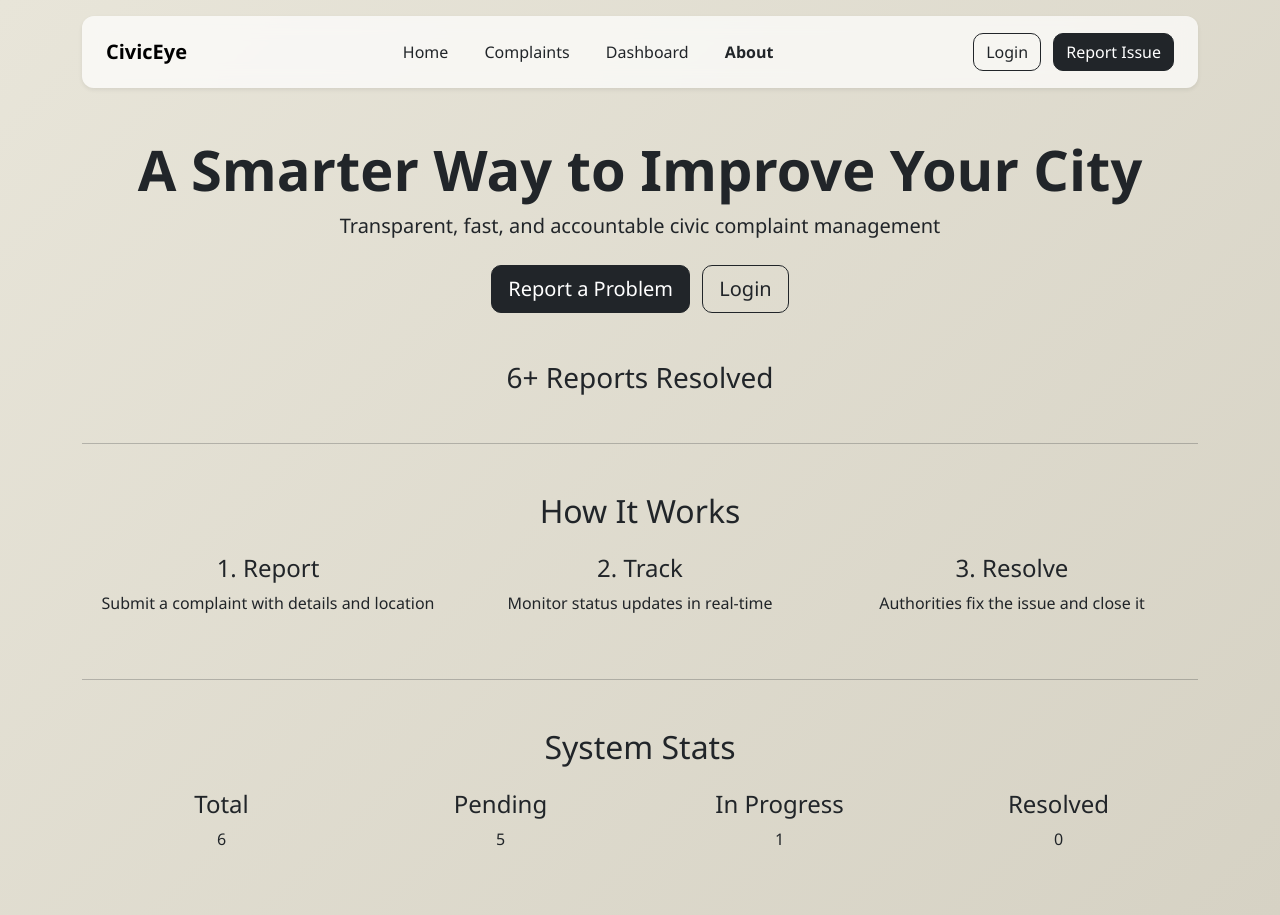
After one commit to Spirekharn/CivicEye, a Django app: page /accounts/ in a window 1280 px wide. The commit adds this page. Run offline with Django 5.2, Linux system fonts and the light colour scheme; data comes from the database, SQL or seed files in the repository; both versions use the stored data as it was after the commit.

Commit message:
homepage added and some minor tweaks

```diff
--- /dev/null
+++ b/accounts/templates/accounts/home.html
@@ -0,0 +1,68 @@
+{% extends 'base.html' %}
+{% block content %}
+
+<div class="container text-center mt-5">
+
+    <h1 class="display-4 fw-bold">A Smarter Way to Improve Your City</h1>
+    <p class="lead">Transparent, fast, and accountable civic complaint management</p>
+
+    <div class="mt-4">
+        <a href="/complaints/create/" class="btn btn-dark btn-lg me-2">Report a Problem</a>
+        <a href="/accounts/login/" class="btn btn-outline-dark btn-lg">Login</a>
+    </div>
+
+    <div class="mt-5">
+        <h3>{{ total }}+ Reports Resolved</h3>
+    </div>
+
+</div>
+
+<hr class="my-5">
+
+<div class="container text-center">
+    <h2 class="mb-4">How It Works</h2>
+
+    <div class="row">
+        <div class="col-md-4">
+            <h4>1. Report</h4>
+            <p>Submit a complaint with details and location</p>
+        </div>
+
+        <div class="col-md-4">
+            <h4>2. Track</h4>
+            <p>Monitor status updates in real-time</p>
+        </div>
+
+        <div class="col-md-4">
+            <h4>3. Resolve</h4>
+            <p>Authorities fix the issue and close it</p>
+        </div>
+    </div>
+</div>
+
+<hr class="my-5">
+
+<div class="container text-center mb-5">
+    <h2>System Stats</h2>
+
+    <div class="row mt-4">
+        <div class="col-md-3">
+            <h4>Total</h4>
+            <p>{{ total }}</p>
+        </div>
+        <div class="col-md-3">
+            <h4>Pending</h4>
+            <p>{{ pending }}</p>
+        </div>
+        <div class="col-md-3">
+            <h4>In Progress</h4>
+            <p>{{ in_progress }}</p>
+        </div>
+        <div class="col-md-3">
+            <h4>Resolved</h4>
+            <p>{{ resolved }}</p>
+        </div>
+    </div>
+</div>
+
+{% endblock %}
--- a/accounts/templates/accounts/login.html
+++ b/accounts/templates/accounts/login.html
@@ -20,6 +20,9 @@
                 <option value="citizen">Citizen</option>
                 <option value="worker">Worker</option>
                 <option value="admin">Admin</option>
+                <option value="surveyor">Surveyor</option>
+                <option value="technician">Technician</option>
+                <option value="superadmin">Super Admin</option>
             </select>
 
             <input class="form-control mb-3" type="text" name="username" placeholder="Username">
--- a/accounts/urls.py
+++ b/accounts/urls.py
@@ -1,15 +1,18 @@
-from django.urls import path
-from .views import *
-
 from django.urls import path
 from . import views
 
 urlpatterns = [
+    path('', views.home_view, name='home'),
+    # register
     path('register/', views.register_view, name='register'),
+    # login
     path('login/', views.login_view, name='login'),
+    # logout
     path('logout/', views.logout_view, name='logout'),
-    path('citizen-dashboard/', views.citizen_dashboard, name='citizen_dashboard'),
+    # dashboard
+    path('dashboard/', views.dashboard_view, name='dashboard'),
+    # create superadmin
+    path('create-superadmin/', views.create_superadmin, name='create_superadmin'),
+    # about
     path('about/', views.about_view, name='about'),
-    path('dashboard/', views.dashboard_view, name='dashboard'),
-    path('create-superadmin/', views.create_superadmin, name='create_superadmin'),
 ]
--- a/accounts/views.py
+++ b/accounts/views.py
@@ -2,60 +2,73 @@ from django.shortcuts import render, redirect
 from django.http import HttpResponse
 from django.contrib import messages
 from django.contrib.auth import authenticate, login, logout, get_user_model
-from .forms import RegisterForm
+from django.db import IntegrityError
+from complaints.models import Complaint
 
-# STEP 4: Set up the custom user model reference
 User = get_user_model()
 
+
+# register
 def register_view(request):
     if request.method == 'POST':
         username = request.POST.get('username')
         password = request.POST.get('password')
+        role = request.POST.get('role')
 
-        if username and password:
-            User.objects.create_user(username=username, password=password)
-            messages.success(request, "Registered successfully!")
-            return redirect('login')
+        if not username or not password or not role:
+            messages.error(request, "All fields required")
+            return redirect('register')
+
+        try:
+            User.objects.create_user(
+                username=username,
+                password=password,
+                role=role
+            )
+        except IntegrityError:
+            messages.error(request, "Username already exists")
+            return redirect('register')
+
+        messages.success(request, "Registered successfully")
+        return redirect('login')
 
     return render(request, 'accounts/register.html')
 
 
+# login
 def login_view(request):
     if request.method == 'POST':
         username = request.POST.get('username')
         password = request.POST.get('password')
+        role = request.POST.get('role')
 
         user = authenticate(request, username=username, password=password)
 
         if user is not None:
+            if not user.role:
+                user.role = 'citizen'
+                user.save()
+
+            if user.role != role:
+                messages.error(request, f"Role mismatch. Your role is {user.role}")
+                return redirect('login')
+
             login(request, user)
             return redirect('dashboard')
+
         else:
             messages.error(request, "Invalid credentials")
 
     return render(request, 'accounts/login.html')
 
 
+# logout
 def logout_view(request):
     logout(request)
     return redirect('login')
 
 
-# TEMP DASHBOARDS
-def citizen_dashboard(request):
-    return render(request, 'accounts/dashboard.html')
-
-def worker_dashboard(request):
-    return HttpResponse("Worker Dashboard")
-
-def admin_dashboard(request):
-    return HttpResponse("Admin Dashboard")
-
-def about_view(request):
-    return render(request, 'accounts/about.html')
-
-from complaints.models import Complaint
-
+# dashboard
 def dashboard_view(request):
     total = Complaint.objects.count()
     pending = Complaint.objects.filter(status='Pending').count()
@@ -71,17 +84,61 @@ def dashboard_view(request):
 
     return render(request, 'accounts/dashboard.html', context)
 
+
+# home page
+def home_view(request):
+    total = Complaint.objects.count()
+    pending = Complaint.objects.filter(status='Pending').count()
+    in_progress = Complaint.objects.filter(status='In Progress').count()
+    resolved = Complaint.objects.filter(status='Resolved').count()
+
+    context = {
+        'total': total,
+        'pending': pending,
+        'in_progress': in_progress,
+        'resolved': resolved,
+    }
+
+    return render(request, 'accounts/home.html', context)
+
+
+# citizen dashboard
+def citizen_dashboard(request):
+    return render(request, 'accounts/dashboard.html')
+
+
+# worker dashboard
+def worker_dashboard(request):
+    return HttpResponse("Worker Dashboard")
+
+
+# admin dashboard
+def admin_dashboard(request):
+    return HttpResponse("Admin Dashboard")
+
+
+# about
+def about_view(request):
+    return render(request, 'accounts/about.html')
+
+
+# create superadmin
 def create_superadmin(request):
     if request.method == 'POST':
         username = request.POST.get('username')
         password = request.POST.get('password')
 
         if username and password:
-            User.objects.create_user(
-                username=username,
-                password=password,
-                role='superadmin'
-            )
-            return redirect('login')
+            try:
+                User.objects.create_user(
+                    username=username,
+                    password=password,
+                    role='superadmin'
+                )
+                messages.success(request, "Superadmin created")
+                return redirect('login')
+            except IntegrityError:
+                messages.error(request, "Username exists")
+                return redirect('create_superadmin')
 
     return render(request, 'accounts/create_superadmin.html')
--- a/config/urls.py
+++ b/config/urls.py
@@ -17,13 +17,13 @@ Including another URLconf
 
 from django.contrib import admin
 from django.urls import path, include
-from django.shortcuts import redirect
 
 from django.conf import settings
 from django.conf.urls.static import static
 
 urlpatterns = [
-    path('', lambda request: redirect('/accounts/login/')),
+    path('', include('accounts.urls')),
+
     path('admin/', admin.site.urls),
     path('accounts/', include('accounts.urls')),
     path('complaints/', include('complaints.urls')),
--- a/templates/base.html
+++ b/templates/base.html
@@ -62,11 +62,16 @@
         <!-- RIGHT SIDE -->
         <div>
             {% if user.is_authenticated %}
+                {% if user.role == 'superadmin' %}
+                    <a href="/accounts/create-superadmin/" class="btn btn-warning me-2">
+                        Super Admin Panel
+                    </a>
+                {% endif %}
+
                 <a href="{% url 'logout' %}" class="btn btn-outline-danger me-2">Logout</a>
             {% else %}
                 <a href="/accounts/login/" class="btn btn-outline-dark me-2">Login</a>
             {% endif %}
-
             <a href="/complaints/create/" class="btn btn-dark">Report Issue</a>
         </div>
 
```
Also changed, not shown: accounts/templates/accounts/register.html (+15 -2 lines), db.sqlite3.
